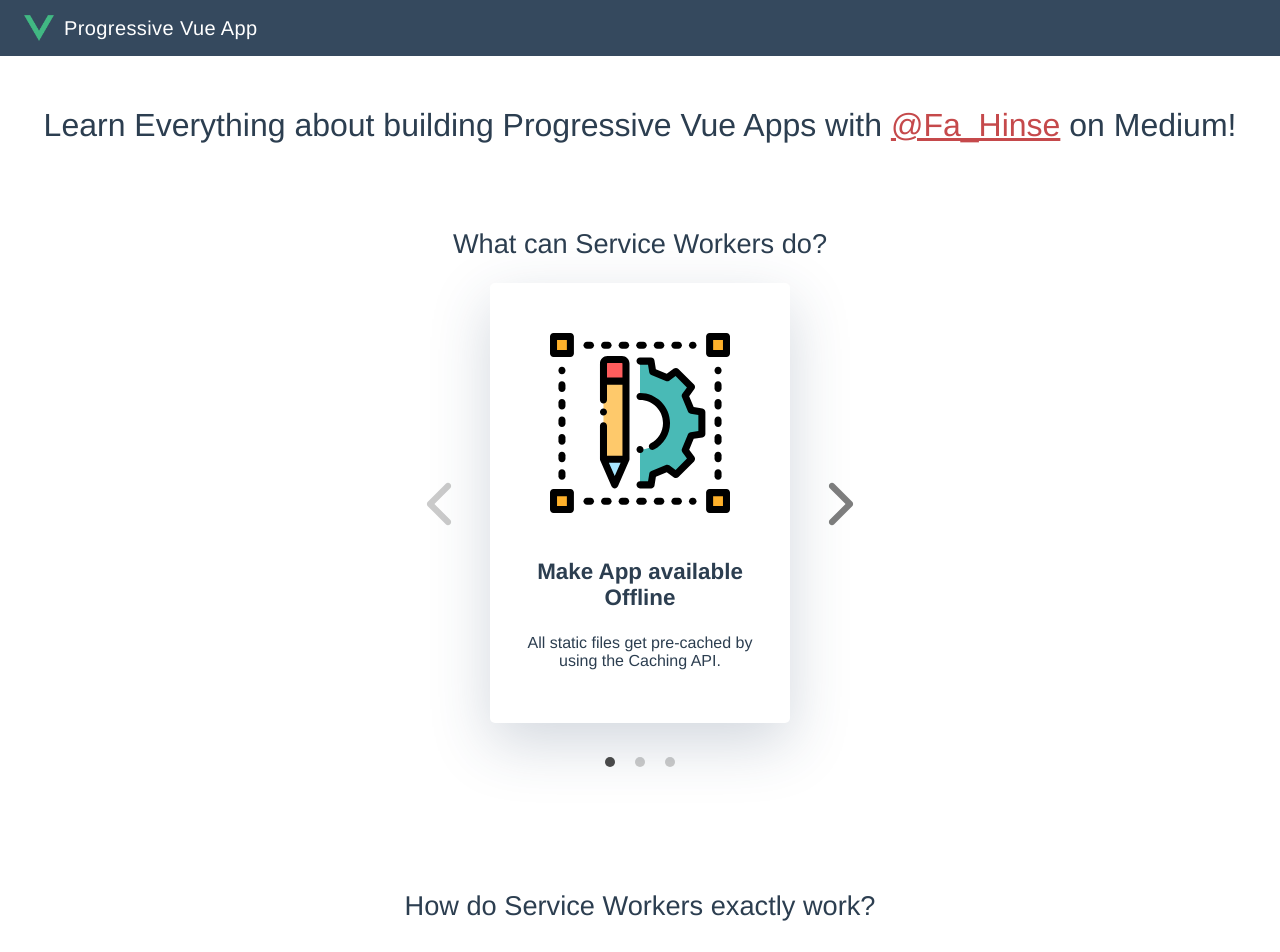
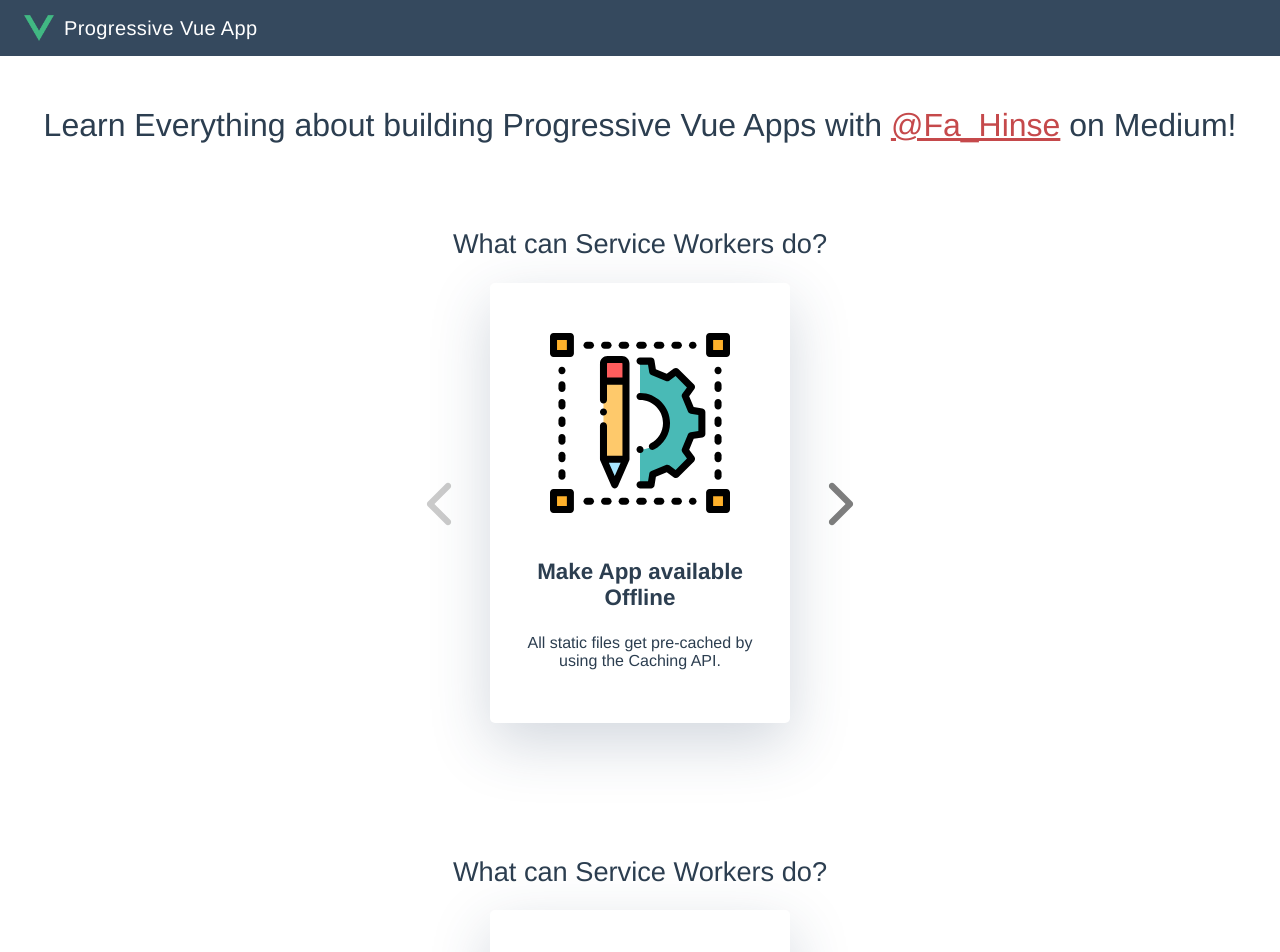
Before and after one commit to hinsencamp/vue-pwa-carousel, a Vue app: page / in a window 1280 px wide. Shown: the top 952 px of the page. Built offline with nearby package versions, Linux system fonts and the light colour scheme.

Commit message:
add ArrowButton Styles

```diff
--- a/src/App.vue
+++ b/src/App.vue
@@ -9,6 +9,14 @@
     </header>
     <main>
       <h1 v-html="headline" />
+      <div class="section">
+        <h2>{{this.sections[0].headline}}</h2>
+        <Carousel :cards="cards" />
+      </div>
+      <div class="section">
+        <h2>{{this.sections[0].headline}}</h2>
+        <Carousel :cards="cards" />
+      </div>
       <div class="section">
         <h2>{{this.sections[0].headline}}</h2>
         <Carousel :cards="cards" />
--- a/src/components/ArrowButton.vue
+++ b/src/components/ArrowButton.vue
@@ -1,5 +1,8 @@
 <template>
-  <button class="btn">
+  <button
+    class="btn"
+    @click="onClick"
+  >
     <img
       class="icon"
       :src="require(`@/assets/svg/${arrowType}.svg`)"
@@ -10,7 +13,7 @@
 <script>
 export default {
   name: "ArrowButton",
-  props: { arrowType: String }
+  props: { arrowType: String, onClick: Function }
 };
 </script>
 
--- a/src/components/Carousel.vue
+++ b/src/components/Carousel.vue
@@ -3,7 +3,7 @@
     <div class="card-carousel">
       <ArrowButton
         arrowType="left"
-        @click.native="showPrevElement"
+        :onClick="showPrevElement"
         :disabled="this.reachedMaxLeft"
       />
       <Card
@@ -14,26 +14,20 @@
       />
       <ArrowButton
         arrowType="right"
-        @click.native="showNextElement"
+        :onClick="showNextElement"
         :disabled="this.reachedMaxRight"
       />
     </div>
-    <Indicators
-      :elements="this.cards"
-      :currentElementIndex="this.currentElementIndex"
-      :showElement="this.showElement"
-    />
   </div>
 </template>
 <script>
 import Card from "./Card.vue";
-import ArrowButton from "./ArrowButton.vue";
-import Indicators from "./Indicators.vue";
+import ArrowButton from "./ArrowButton";
 
 export default {
   name: "Carousel",
   props: { cards: Array },
-  components: { Card, ArrowButton, Indicators },
+  components: { Card, ArrowButton },
 
   data() {
     return {
@@ -57,9 +51,6 @@ export default {
     },
     showPrevElement() {
       this.currentElementIndex--;
-    },
-    showElement(elementIndex) {
-      this.currentElementIndex = elementIndex;
     }
   }
 };
```
Also changed, not shown: src/assets/svg/chevron_left.svg (deleted), src/assets/svg/chevron_right.svg (deleted).
